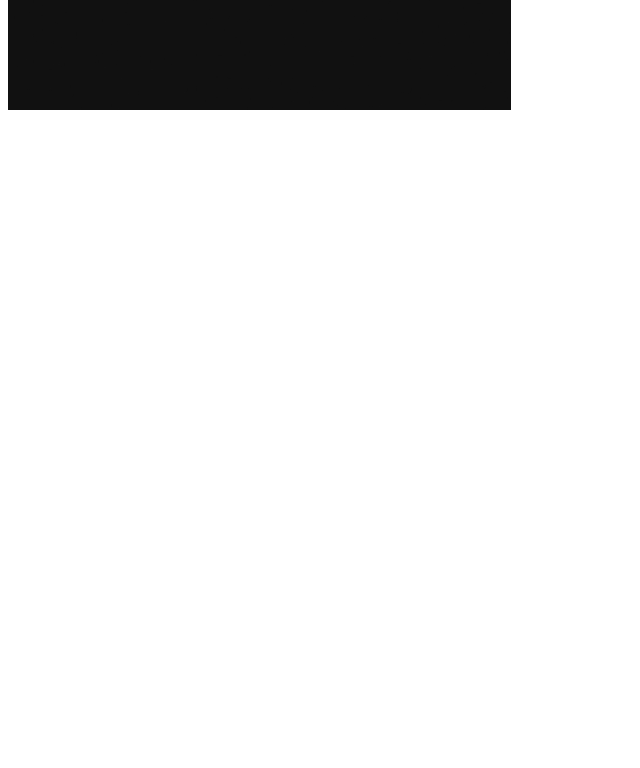
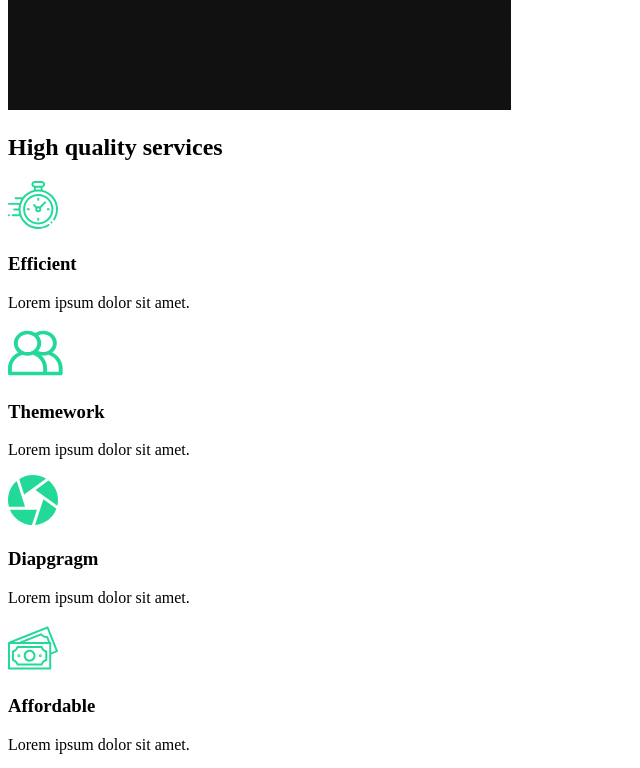
Before and after one commit to KimKrog/capture, a React (Create React App) app: page / in a window 1280 px wide. Shown: the part 860-1628 px from the top of the page, without its empty margins (0-640 px from the left). Before the commit the page ends 982 px from the top, so only its background shows below. Built offline with nearby package versions, Linux system fonts and the light colour scheme.

Commit message:
Services section

```diff
--- a/src/components/AboutSection.js
+++ b/src/components/AboutSection.js
@@ -1,7 +1,6 @@
-import React from "react";
 import home1 from "../img/home1.png";
 
-function AboutSection() {
+const AboutSection = () => {
   return (
     <div>
       <div className='description'>
@@ -29,6 +28,6 @@
       </div>
     </div>
   );
-}
+};
 
 export default AboutSection;
--- /dev/null
+++ b/src/components/ServicesSection.js
@@ -0,0 +1,52 @@
+import clock from "../img/clock.svg";
+import diaphragm from "../img/diaphragm.svg";
+import money from "../img/money.svg";
+import teamwork from "../img/teamwork.svg";
+import home2 from "../img/home2.png";
+
+const ServicesSection = () => {
+  return (
+    <div className="services">
+      <div className="description">
+        <h2>
+          High <span>quality</span> services
+        </h2>
+        <div className="cards">
+          <div className="card">
+            <div className="icon">
+              <img src={clock} alt="Clock icon" />
+              <h3>Efficient</h3>
+            </div>
+            <p>Lorem ipsum dolor sit amet.</p>
+          </div>
+          <div className="card">
+            <div className="icon">
+              <img src={teamwork} alt="Teamwork icon" />
+              <h3>Themework</h3>
+            </div>
+            <p>Lorem ipsum dolor sit amet.</p>
+          </div>
+          <div className="card">
+            <div className="icon">
+              <img src={diaphragm} alt="Diaphragm icon" />
+              <h3>Diapgragm</h3>
+            </div>
+            <p>Lorem ipsum dolor sit amet.</p>
+          </div>
+          <div className="card">
+            <div className="icon">
+              <img src={money} alt="Money icon" />
+              <h3>Affordable</h3>
+            </div>
+            <p>Lorem ipsum dolor sit amet.</p>
+          </div>
+        </div>
+      </div>
+      <div className="image">
+        <img src={home2} alt="Camera" />
+      </div>
+    </div>
+  );
+};
+
+export default ServicesSection;
--- a/src/pages/AboutUs.js
+++ b/src/pages/AboutUs.js
@@ -1,11 +1,13 @@
 import React from "react";
 import AboutSection from "../components/AboutSection";
+import ServicesSection from "../components/ServicesSection";
 
 const AboutUs = () => {
   return (
-    <div>
+    <>
       <AboutSection />
-    </div>
+      <ServicesSection />
+    </>
   );
 };
 
```
Also changed, not shown: 1 other file (tests, documents, lock files or other folders).
